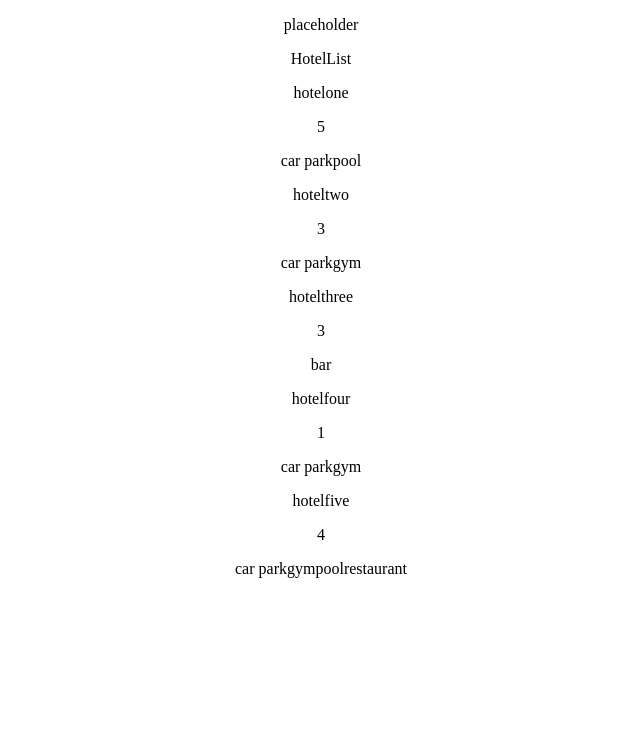
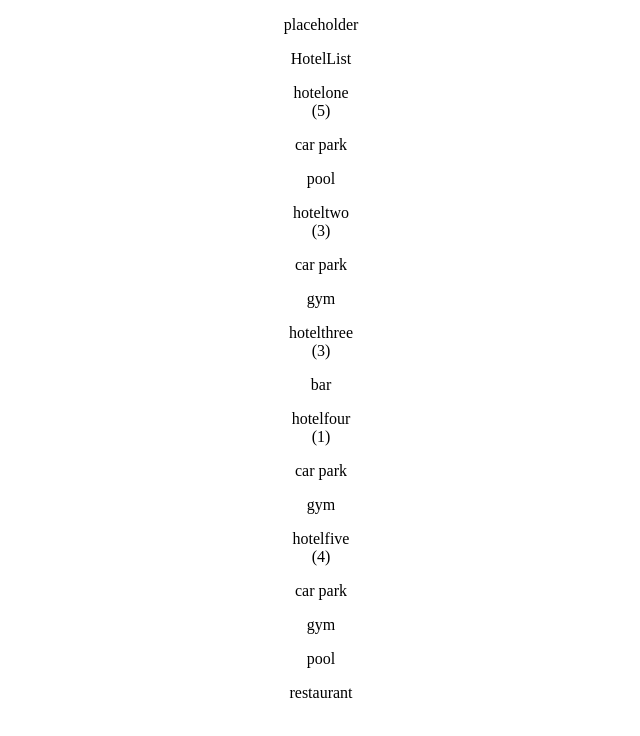
Before and after one commit to resmithers/aero-kata, a React (Create React App) app: page / in a window 1280 px wide. Shown: the top 736 px of the page, without its empty margins (319-959 px from the left). Built offline with nearby package versions, Linux system fonts and the light colour scheme.

Commit message:
Abstracted hotel info to individual components & beginning of bootstrapping

```diff
--- a/package.json
+++ b/package.json
@@ -7,6 +7,7 @@
     "cypress": "^3.2.0",
     "mocha": "^6.0.2",
     "react": "^16.8.6",
+    "react-bootstrap": "^1.0.0-beta.6",
     "react-dom": "^16.8.6",
     "react-redux": "^6.0.1",
     "react-scripts": "2.1.8",
--- /dev/null
+++ b/src/components/HotelCard.jsx
@@ -0,0 +1,13 @@
+import React from 'react';
+import { Card } from 'react-bootstrap';
+
+export default ({ data: { name, starRating, facilities } }) => (
+	<Card>
+		<Card.Header>{name}</Card.Header>
+		<Card.Body>({starRating})</Card.Body>
+		<Card.Body>
+			{facilities.length > 0 && facilities.map(fac => <p key={fac}>{fac}</p>)}
+			{facilities.length === 0 && <p>No facilities</p>}
+		</Card.Body>
+	</Card>
+);
--- a/src/components/HotelList.jsx
+++ b/src/components/HotelList.jsx
@@ -1,5 +1,7 @@
 import React, { Component } from 'react';
 import { connect } from 'react-redux';
+import { ListGroup, Row, Col } from 'react-bootstrap';
+import HotelCard from './HotelCard';
 
 class HotelList extends Component {
 	render() {
@@ -7,15 +9,15 @@ class HotelList extends Component {
 		return (
 			<div>
 				<p>HotelList</p>
-				{hotels.map(h => {
-					return (
-						<>
-							<p>{h.name}</p>
-							<p>{h.starRating}</p>
-							<p>{h.facilities}</p>
-						</>
-					);
-				})}
+				<ListGroup variant="flush">
+					<Row>
+						{hotels.map(data => (
+							<Col sm={4} key={data.name}>
+								<HotelCard data={data}/>
+							</Col>
+						))}
+					</Row>
+				</ListGroup>
 			</div>
 		);
 	}
```
Also changed, not shown: 1 other file (tests, documents, lock files or other folders).
